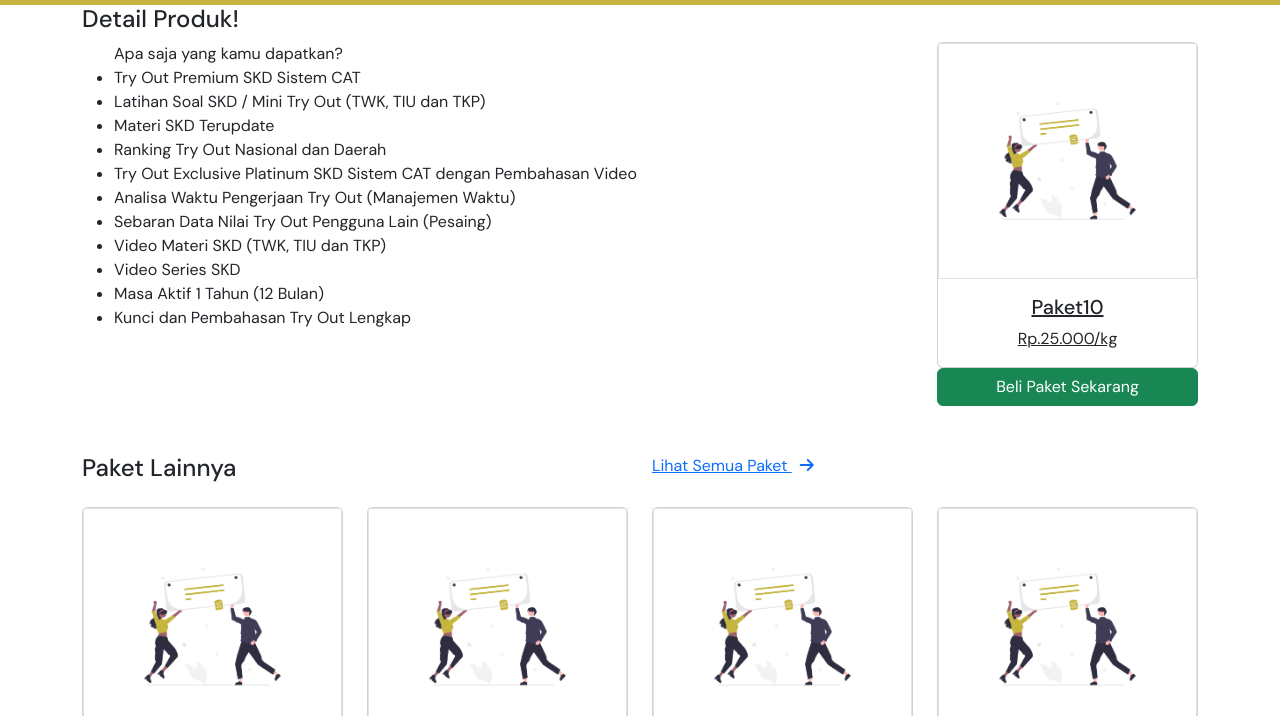
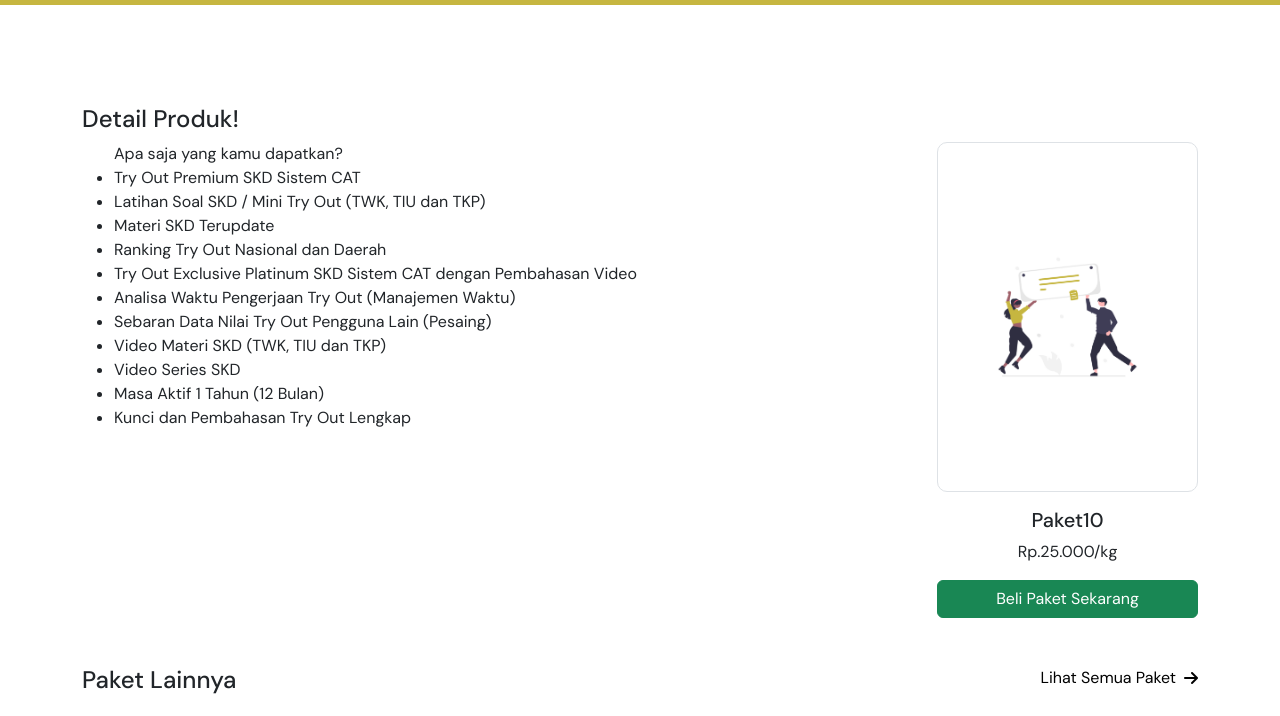
Before and after one commit to achmadiskandardinata/ProjectMandiri, a plain HTML site: page detail.html in a window 1280 px wide. Shown: the part 71-787 px from the top of the page. Drawn offline with Linux system fonts and the light colour scheme.

Commit message:
perubahan terbaru

```diff
--- a/style.css
+++ b/style.css
@@ -143,6 +143,38 @@ body {
 
 /* register */
 
+/* detail produk */
+#detail-produk {
+    margin-top: 100px;
+
+}
+
+.foto-produk {
+    height: 350px;
+    display: flex;
+    align-items: center;
+    border-radius: 10px;
+    justify-content: center;
+}
+
+/* detail produk */
+
+/* produk terkai */
+#detail-produk .card-produk {
+    text-decoration: none;
+    border: none;
+}
+
+#detail-produk .more {
+    text-decoration: none;
+    color: black;
+    display: flex;
+    justify-content: end;
+    align-items: center;
+}
+/* produk terkai */
+
+
 /* footer */
 footer {
     margin-top: 100px;
```
Also changed, not shown: homePage.html (+1 -8 lines), landingPage.html (+1 -1 lines).
